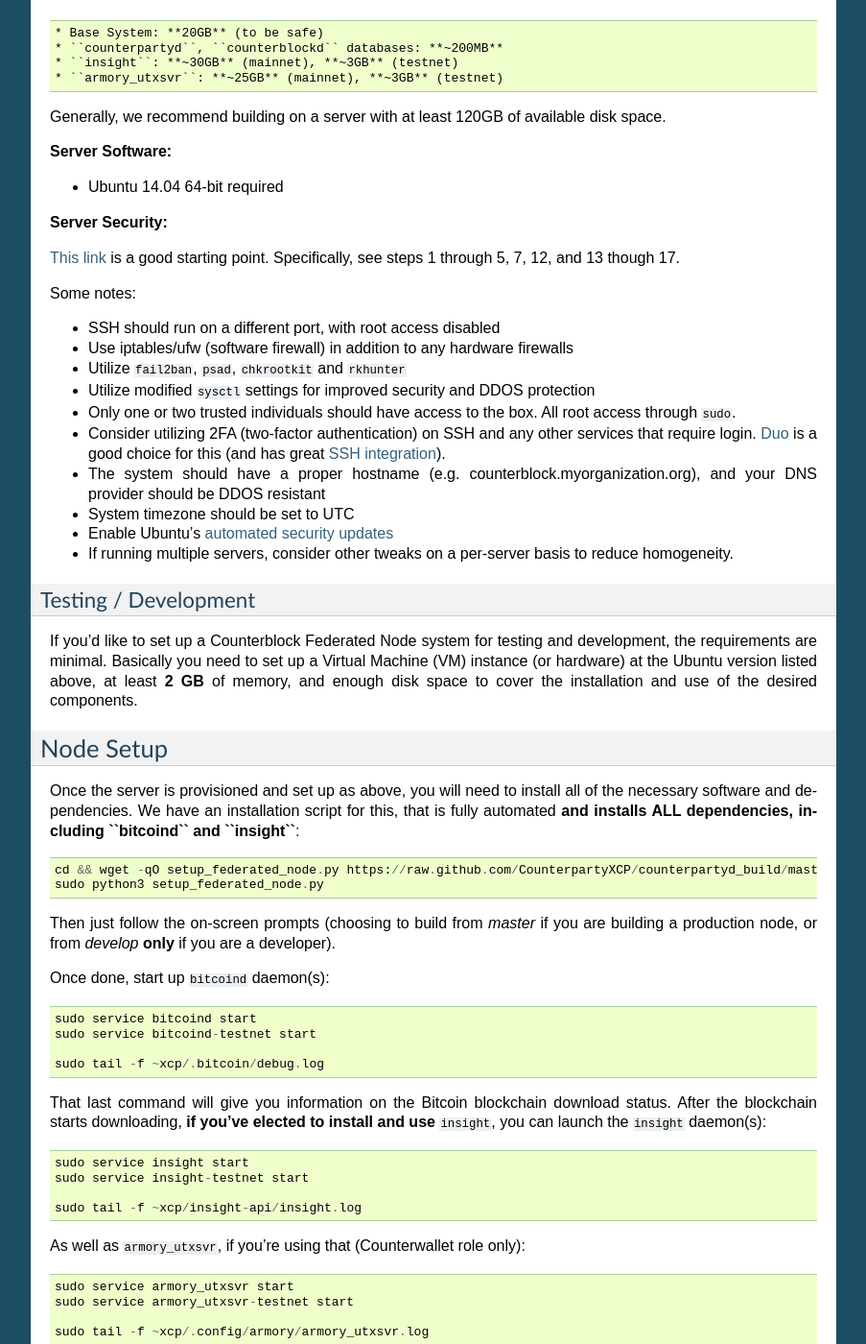
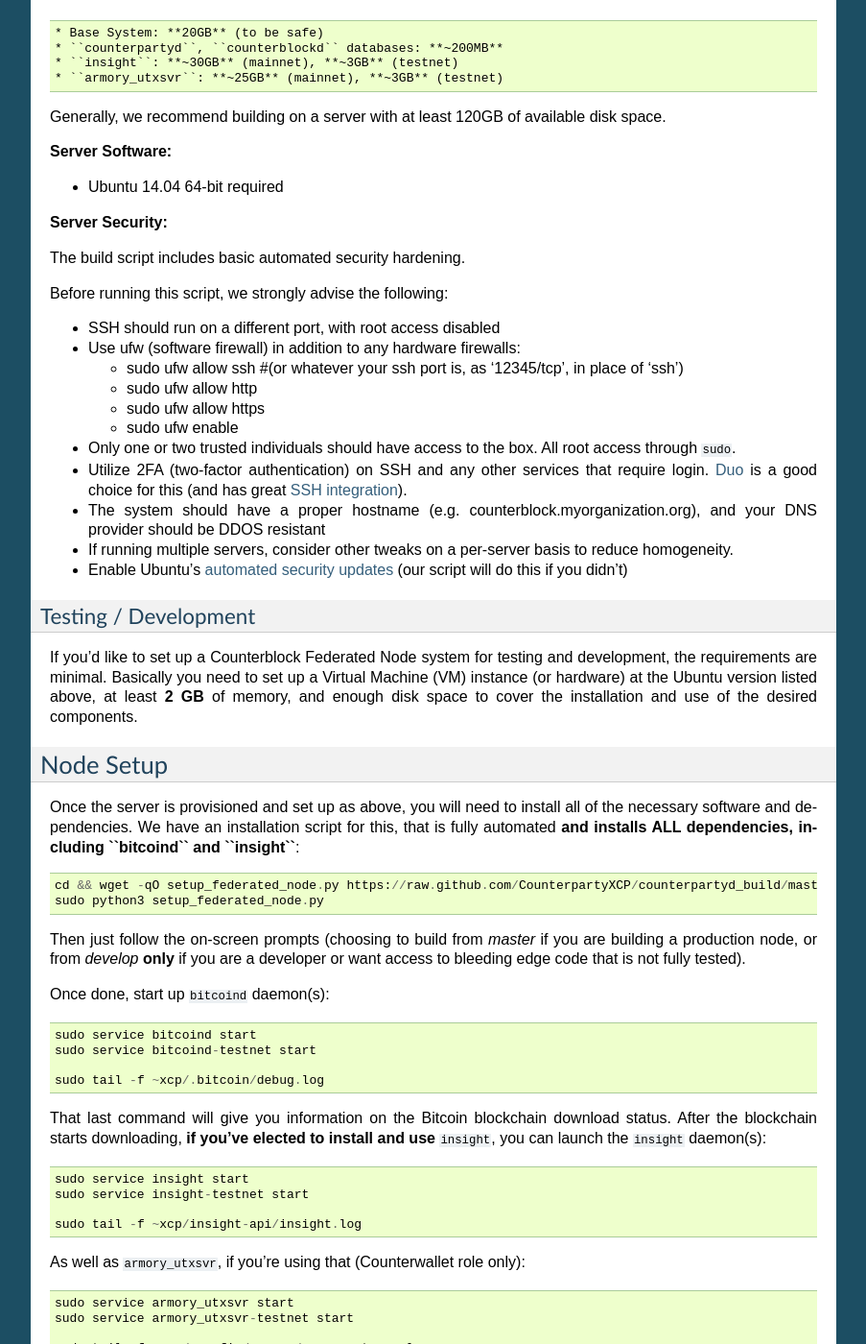
Before and after one commit to CounterpartyXCP/federatednode, a Sphinx documentation site: the page built from docs/SettingUpAFederatedNode.rst, in a window 1280 px wide and 1400 px high, scrolled down 1720 px. Shown: the whole window at 96% size, without its empty margins (198-1101 px from the left). Built offline with Sphinx 7.4.7, drawn with Linux system fonts in a browser that asks for light colours; some of the changed text lies outside the part shown.

Commit message:
more updates to build script

```diff
--- a/docs/SettingUpAFederatedNode.rst
+++ b/docs/SettingUpAFederatedNode.rst
@@ -98,22 +98,24 @@
 
 **Server Security:**
 
-`This link <http://www.thefanclub.co.za/how-to/how-secure-ubuntu-1204-lts-server-part-1-basics>`__ is a good starting point.
-Specifically, see steps 1 through 5, 7, 12, and 13 though 17.
+The build script includes basic automated security hardening.
 
-Some notes:
+Before running this script, we strongly advise the following:
 
 - SSH should run on a different port, with root access disabled
-- Use iptables/ufw (software firewall) in addition to any hardware firewalls
-- Utilize ``fail2ban``, ``psad``, ``chkrootkit`` and ``rkhunter``
-- Utilize modified ``sysctl`` settings for improved security and DDOS protection
+- Use ufw (software firewall) in addition to any hardware firewalls:
+
+  - sudo ufw allow ssh   #(or whatever your ssh port is, as '12345/tcp', in place of 'ssh')
+  - sudo ufw allow http
+  - sudo ufw allow https
+  - sudo ufw enable
+
 - Only one or two trusted individuals should have access to the box. All root access through ``sudo``.
-- Consider utilizing 2FA (two-factor authentication) on SSH and any other services that require login.
+- Utilize 2FA (two-factor authentication) on SSH and any other services that require login.
   `Duo <https://www.duosecurity.com/>`__ is a good choice for this (and has great `SSH integration <https://www.duosecurity.com/unix>`__).
 - The system should have a proper hostname (e.g. counterblock.myorganization.org), and your DNS provider should be DDOS resistant
-- System timezone should be set to UTC
-- Enable Ubuntu's  `automated security updates <http://askubuntu.com/a/204>`__
 - If running multiple servers, consider other tweaks on a per-server basis to reduce homogeneity.
+- Enable Ubuntu's  `automated security updates <http://askubuntu.com/a/204>`__ (our script will do this if you didn't)
 
 
 Testing / Development
@@ -133,7 +135,7 @@
     sudo python3 setup_federated_node.py
 
 Then just follow the on-screen prompts (choosing to build from *master* if you are building a production node,
-or from *develop* **only** if you are a developer).
+or from *develop* **only** if you are a developer or want access to bleeding edge code that is not fully tested).
 
 Once done, start up ``bitcoind`` daemon(s)::
 
@@ -231,11 +233,15 @@
 
 Also, you can start up the daemons in the foreground, for easier debugging, using the following sets of commands::
 
-    #mainnet
+    #bitcoind
+    sudo su -s /bin/bash -c 'bitcoind -datadir=/home/xcp/.bitcoin' xcpd
+    sudo su -s /bin/bash -c 'bitcoind -datadir=/home/xcp/.bitcoin-testnet' xcpd
+
+    #counterpartyd & counterblockd mainnet
     sudo su -s /bin/bash -c 'counterpartyd --data-dir=/home/xcp/.config/counterpartyd' xcpd
     sudo su -s /bin/bash -c 'counterblockd --data-dir=/home/xcp/.config/counterblockd -v' xcpd
 
-    #testnet
+    #counterpartyd & counterblockd testnet
     sudo su -s /bin/bash -c 'counterpartyd --data-dir=/home/xcp/.config/counterpartyd-testnet --testnet' xcpd
     sudo su -s /bin/bash -c 'counterblockd --data-dir=/home/xcp/.config/counterblockd-testnet --testnet -v' xcpd
 
```
Also changed, not shown: other parts of docs/SettingUpAFederatedNode.rst (+1 -1 lines), setup_federated_node.py (+17 -12 lines), 1 other file.
